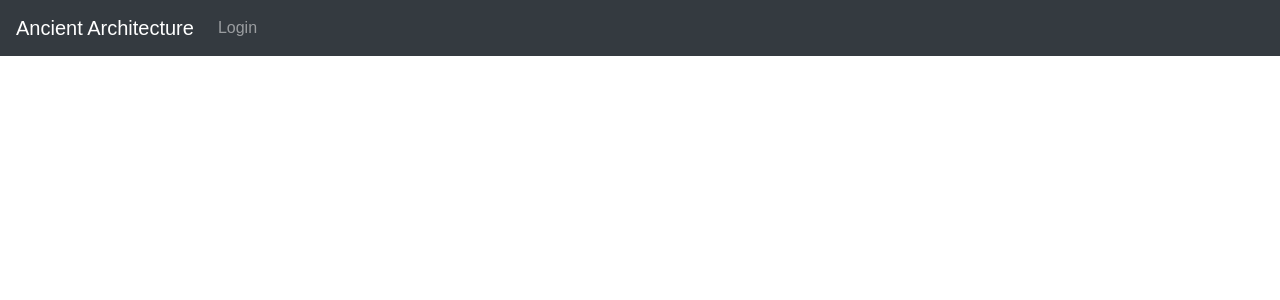
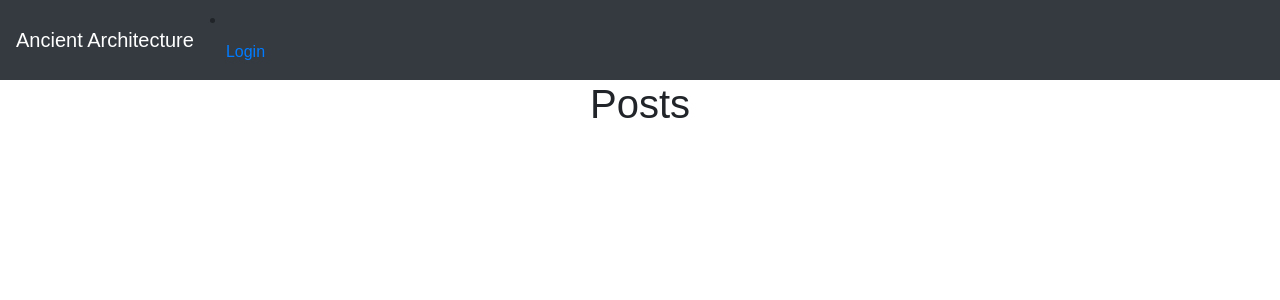
Before and after one commit to BobbyGifford/ancient-architecture, a React (Create React App) app in the folder client/: page /posts in a window 1280 px wide. Shown: the top 300 px of the page. Built offline with nearby package versions, Linux system fonts and the light colour scheme; no server answers.

Commit message:
Added post page.

```diff
--- a/client/src/App.js
+++ b/client/src/App.js
@@ -10,6 +10,7 @@ import Home from './components/home/Home';
 import Profile from './components/profile/Profile'
 import ProfileForm from './components/profile/forms/profileForm/ProfileForm'
 import LocationForm from './components/profile/forms/locationForm/LocationForm'
+import Posts from './components/posts/Posts'
 
 class App extends Component {
   componentDidMount() {
@@ -26,6 +27,7 @@ class App extends Component {
           <Route path='/profile' component={Profile} />
           <Route path="/profileform" component={ProfileForm} />
           <Route path='/locationform' component={LocationForm} />
+          <Route path='/posts' component={Posts} />
         </div>
       </Router>
     );
--- a/client/src/components/header/Header.js
+++ b/client/src/components/header/Header.js
@@ -7,7 +7,12 @@ class Header extends Component {
         if (this.props.auth === null || this.props.auth === undefined) {
             return <li className="nav-item" ><a className="nav-link" href="/auth/google">Login</a></li>
         } else {
-            return <li className="nav-item"><Link className="nav-link" to="/profile">{this.props.auth.displayName}</Link></li>
+            return (
+                <ul className="navbar-nav">
+                    <li className="nav-item"><Link className="nav-link" to="/profile">{this.props.auth.displayName}</Link></li>
+                    <li className="nav-item"><Link className="nav-link" to="/posts">Posts</Link></li>
+                </ul>
+            )
         }
     }
 
@@ -20,9 +25,7 @@ class Header extends Component {
                         <span className="navbar-toggler-icon"></span>
                     </button>
                     <div className="collapse navbar-collapse" id="navbarNavDropdown">
-                        <ul className="navbar-nav">
-                            {this.renderContent()}
-                        </ul>
+                        {this.renderContent()}
                     </div>
                 </nav>
             </div>
--- /dev/null
+++ b/client/src/components/posts/Posts.js
@@ -0,0 +1,14 @@
+import React, { Component } from 'react';
+
+class Posts extends Component {
+
+    render() {
+        return (
+            <div className="text-center">
+                <h1>Posts</h1>
+            </div>
+        )
+    }
+}
+
+export default Posts;
--- a/client/src/components/profile/profileDetails/LocationList.js
+++ b/client/src/components/profile/profileDetails/LocationList.js
@@ -1,14 +1,28 @@
-import React from 'react';
-import { Link } from 'react-router-dom';
+import React, { Component } from 'react';
+import axios from 'axios';
+import history from '../../../history';
+import * as actions from '../../../actions'
+import { connect } from 'react-redux';
 
-const LocationList = ({ locationList }) => {
-    if (locationList === null || locationList === undefined || locationList.length === 0) {
-        return (
-            <Link to="/locationform">Add a location of interest</Link>
-        )
+
+class LocationList extends Component {
+    constructor(props) {
+        super(props)
+        this.state = {}
+    }
+
+    async handleDelete(id) {
+        const result = await axios.delete("/api/profile/locationofinterest/" + id)
+        this.props.fetchProfile()
+        history.push("/")
+    }
+
+    renderContent() {
+        if (this.props.locationList === null || this.props.locationList === undefined || this.props.locationList.length === 0) {
+            return null
         } else {
             return (
-            locationList.map((location) => {
+                this.props.locationList.map((location) => {
                     return (
                         <div className="mt-3" key={location.name}>
                             {location.name}
@@ -16,6 +30,9 @@ const LocationList = ({ locationList }) => {
                             {location.location}
                             <br />
                             {location.description}
+                            <br />
+                            {/* Implement delete function */}
+                            <button className="btn btn-danger" onClick={() => this.handleDelete(location._id)}>Delete</button>
                         </div>
                     )
                 })
@@ -23,4 +40,13 @@ const LocationList = ({ locationList }) => {
         }
     }
 
-export default LocationList;
+    render() {
+        return (
+            <div>
+                {this.renderContent()}
+            </div>
+        )
+    }
+}
+
+export default connect(null, actions)(LocationList);
```
Lines whose indentation alone changed are shown as unchanged.
